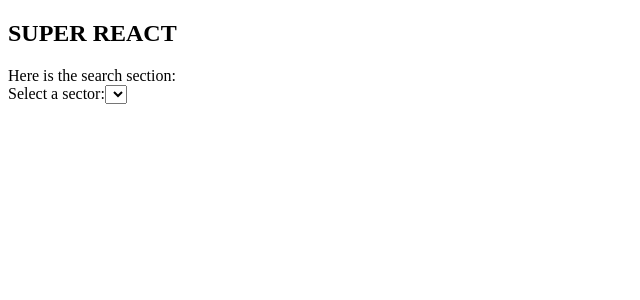
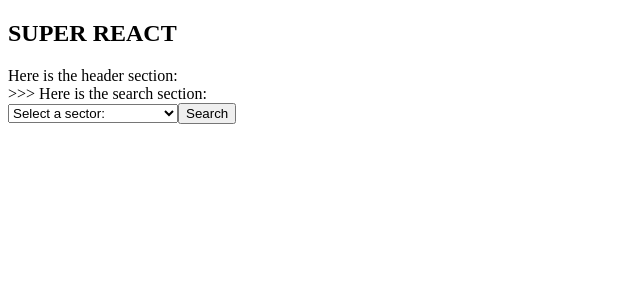
Before and after one commit to grayson073/search-all-the-things, a React app: page / in a window 1280 px wide. Shown: the top 300 px of the page, without its empty margins (0-640 px from the left). Built offline with nearby package versions, Linux system fonts and the light colour scheme; the HTML template or start-up script is replaced by a standard one.

Commit message:
API returning results by sector using drop-down

```diff
--- a/package.json
+++ b/package.json
@@ -45,6 +45,7 @@
   },
   "dependencies": {
     "eslint": "^5.3.0",
+    "prop-types": "^15.6.2",
     "react": "^16.4.2",
     "react-dom": "^16.4.2",
     "webpack-dev-server": "^3.1.5"
--- a/src/components/App.js
+++ b/src/components/App.js
@@ -1,8 +1,11 @@
 import React, { Component } from 'react';
 import Header from './Header';
+import { getStockData } from '../services/iextradingAPI';
 class App extends Component {
 
-
+  handleSearch = (sector) => {
+    getStockData(sector);
+  };
 
   render() {
 
@@ -12,7 +15,8 @@ class App extends Component {
           <h2>SUPER REACT</h2>
         </section>
         <section>
-          <Header/>
+          Here is the header section:
+          <Header onSearch={this.handleSearch}/>
         </section>
       </main>
     );
--- a/src/components/Header.js
+++ b/src/components/Header.js
@@ -1,14 +1,21 @@
 import React, { Component } from 'react';
 import Search from './search/Search';
+import PropTypes from 'prop-types';
 
 export default class Header extends Component {
 
+  static propTypes = {
+    onSearch: PropTypes.func.isRequired
+  };
+
+
   render() {
+    const { onSearch } = this.props;
 
     return (
       <section>
-        Here is the search section:
-        <Search/>
+        >>> Here is the search section:
+        <Search onSearch={onSearch}/>
       </section>
     );
   }
--- a/src/components/search/Search.js
+++ b/src/components/search/Search.js
@@ -1,8 +1,10 @@
 import React, { Component } from 'react';
+import PropTypes from 'prop-types';
 
 export default class Search extends Component {
 
   state = {
+    search: '',
     sectors: [
       'Consumer Cyclical',
       'Technology',
@@ -19,19 +21,33 @@ export default class Search extends Component {
     ]
   };
 
-  render() {
+static propTypes = {
+  onSearch: PropTypes.func.isRequired
+};
 
-    return (
-      <form>
-        <label>
-          Select a sector:
-          <select>
-            <option></option>
-          </select>
-        </label>
-      </form>
-    );
+handleSectorSelect = (search) => {
+  this.setState({ search });
+};
 
-  }
+handleSubmit = event => {
+  event.preventDefault();
+  this.props.onSearch(this.state.search);
+}
 
+render() {
+
+  const { sectors } = this.state;
+
+  return (
+    <form className="search-form" onSubmit={event => this.handleSubmit(event)}>
+      <select onChange={({ target }) => this.handleSectorSelect(target.value)}>
+        <option value="" >Select a sector:</option>
+        {sectors.map(sector => (
+          <option key={sector} value={sector}>{sector}</option>
+        ))}
+      </select>
+      <button>Search</button>
+    </form>
+  );
 }
+}
--- a/src/services/iextradingAPI.js
+++ b/src/services/iextradingAPI.js
@@ -4,6 +4,8 @@ const throwJson = json => { throw json; };
 const get = url => fetch(url)
   .then(r => r.ok ? r.json() : r.json().then(throwJson));
 
-export function getStockData() {
-  return get('https://api.iextrading.com/1.0/stock/market/collection/list?collectionName=iexvolume');
+export function getStockData(sector) {
+  console.log('LOADING API RESULTS...');
+  return get(`https://api.iextrading.com/1.0/stock/market/collection/sector?collectionName=${sector}`)
+    .then(r => console.log(r));
 }
```
